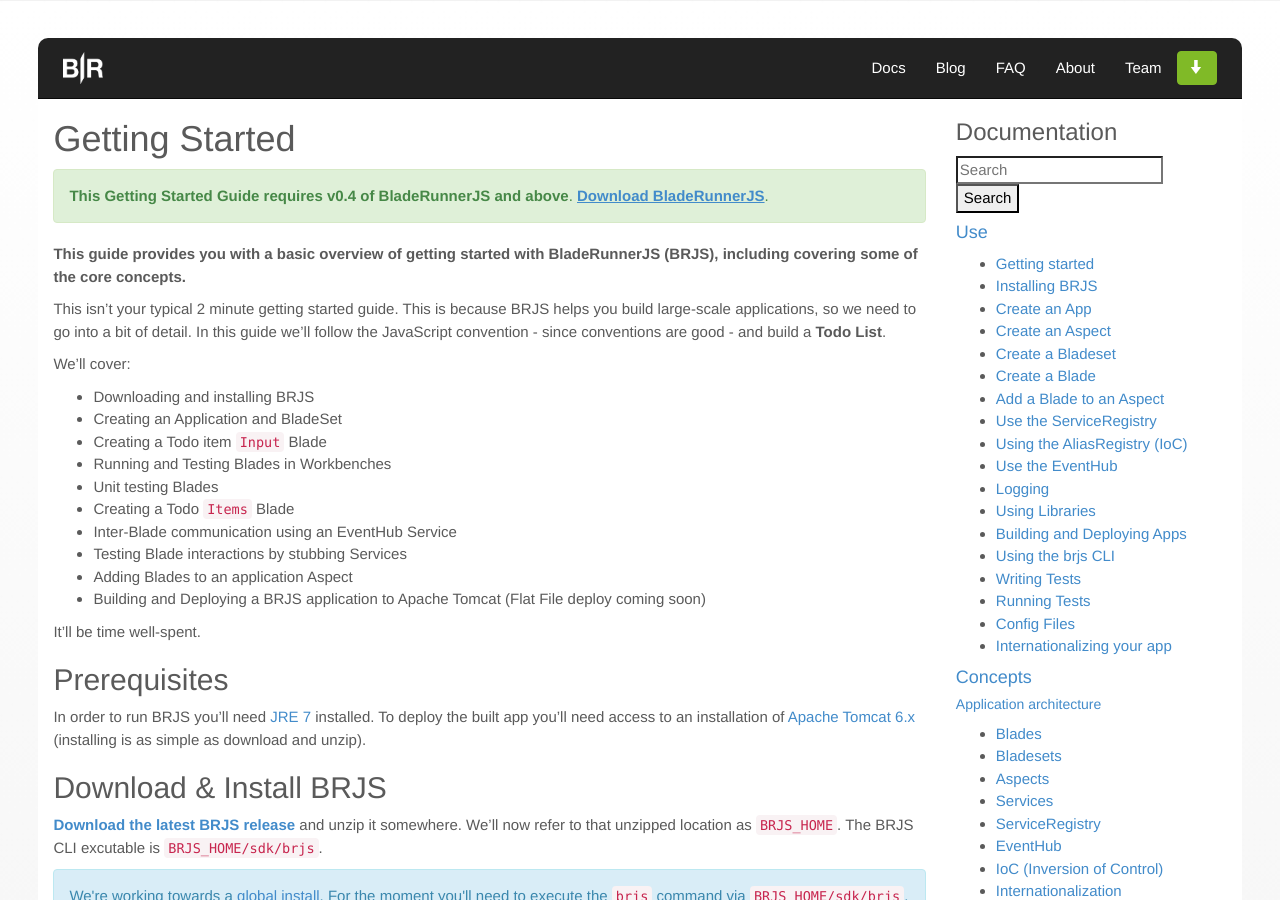
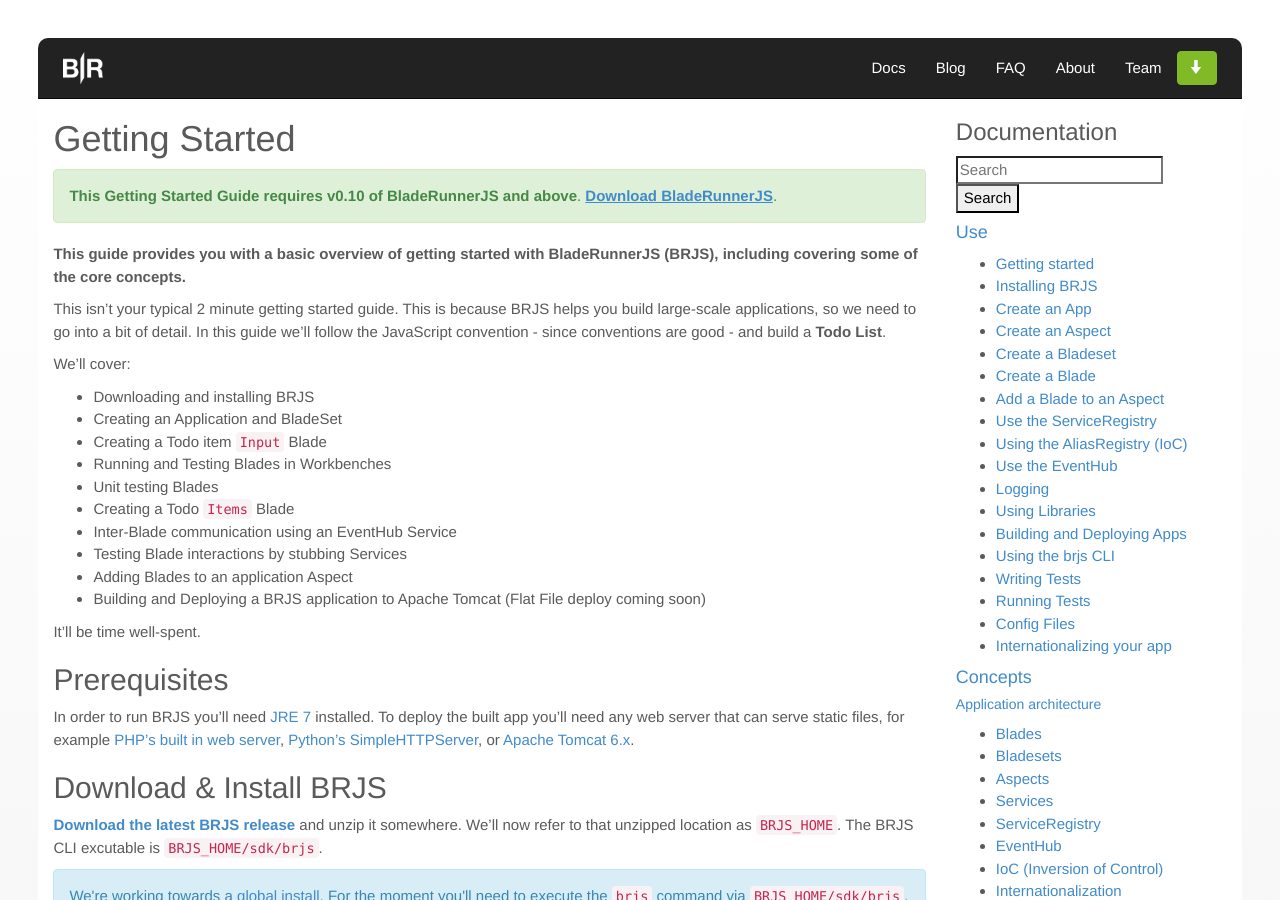
Before and after one commit to BladeRunnerJS/brjs-site, a Jekyll site: the page built from docs/use/getting_started.md, in a window 1280 px wide and 900 px high. Built offline with Jekyll 4.4.1, drawn with Linux system fonts in a browser that asks for light colours; nearby versions of some CDN libraries; Markdown is read by kramdown in place of the engine named in the settings; some of the changed text lies outside the part shown.

Commit message:
minor changes to getting started guide

````diff
--- a/_includes/docs/use/install.md
+++ b/_includes/docs/use/install.md
@@ -1,6 +1,6 @@
 ## Prerequisites
 
-In order to run BRJS you'll need [JRE 7](http://www.oracle.com/technetwork/java/javase/downloads/java-se-jre-7-download-432155.html) installed. To deploy the built app you'll need access to an installation of [Apache Tomcat 6.x](http://tomcat.apache.org/) (installing is as simple as download and unzip).
+In order to run BRJS you'll need [JRE 7](http://www.oracle.com/technetwork/java/javase/downloads/java-se-jre-7-download-432155.html) installed. To deploy the built app you'll need any web server that can serve static files, for example [PHP's built in web server](http://www.php.net/manual/en/features.commandline.webserver.php), [Python's SimpleHTTPServer](https://docs.python.org/2/library/simplehttpserver.html), or [Apache Tomcat 6.x](http://tomcat.apache.org/).
 
 ## Download & Install BRJS
 
--- a/docs/use/getting_started.md
+++ b/docs/use/getting_started.md
@@ -8,7 +8,7 @@
 
 <div class="alert alert-success">
   <p>
-    <strong>This Getting Started Guide requires v0.4 of BladeRunnerJS and above</strong>. <strong><a href="https://github.com/BladeRunnerJS/brjs/releases/" class="brjs-latest-download">Download BladeRunnerJS</a></strong>.
+    <strong>This Getting Started Guide requires v0.10 of BladeRunnerJS and above</strong>. <strong><a href="http://github.com/BladeRunnerJS/brjs/releases/" class="brjs-latest-download">Download BladeRunnerJS</a></strong>.
   </p>
 </div>
 
@@ -131,7 +131,7 @@
 </div>
 ```
 
-Towards the bottom of the template you will see that the text of the third `p` element will get the value of the View Model's `buttonClickMessage` property (`data-bind="text:buttonClickMessage"`)  and that the `buttonClick` View Model function will be called when the `button` is clicked (`data-bind="click:buttonClicked"`).
+You will see that the text `<p data-bind="text:buttonClickMessage"></p>` will get the value of the View Model's `buttonClickMessage` property (`data-bind="text:buttonClickMessage"`)  and that the `buttonClick` View Model function will be called when the `button` is clicked (`data-bind="click:buttonClicked"`). The `@{brjstodo.todo.input.hello.world}` causes the text to be loaded from internationalization files. We'll ignore internationalization for the purposes of this guide but you can read more [here](http://localhost:4000/docs/use/internationalization/).
 
 ### Run the Blade in a Workbench
 
````
Also changed, not shown: other parts of docs/use/getting_started.md (+1 -1 lines), docs/use/img/brjstodo-workbench.png (renamed from docs/use/img/brjstodo_worbench.png).
